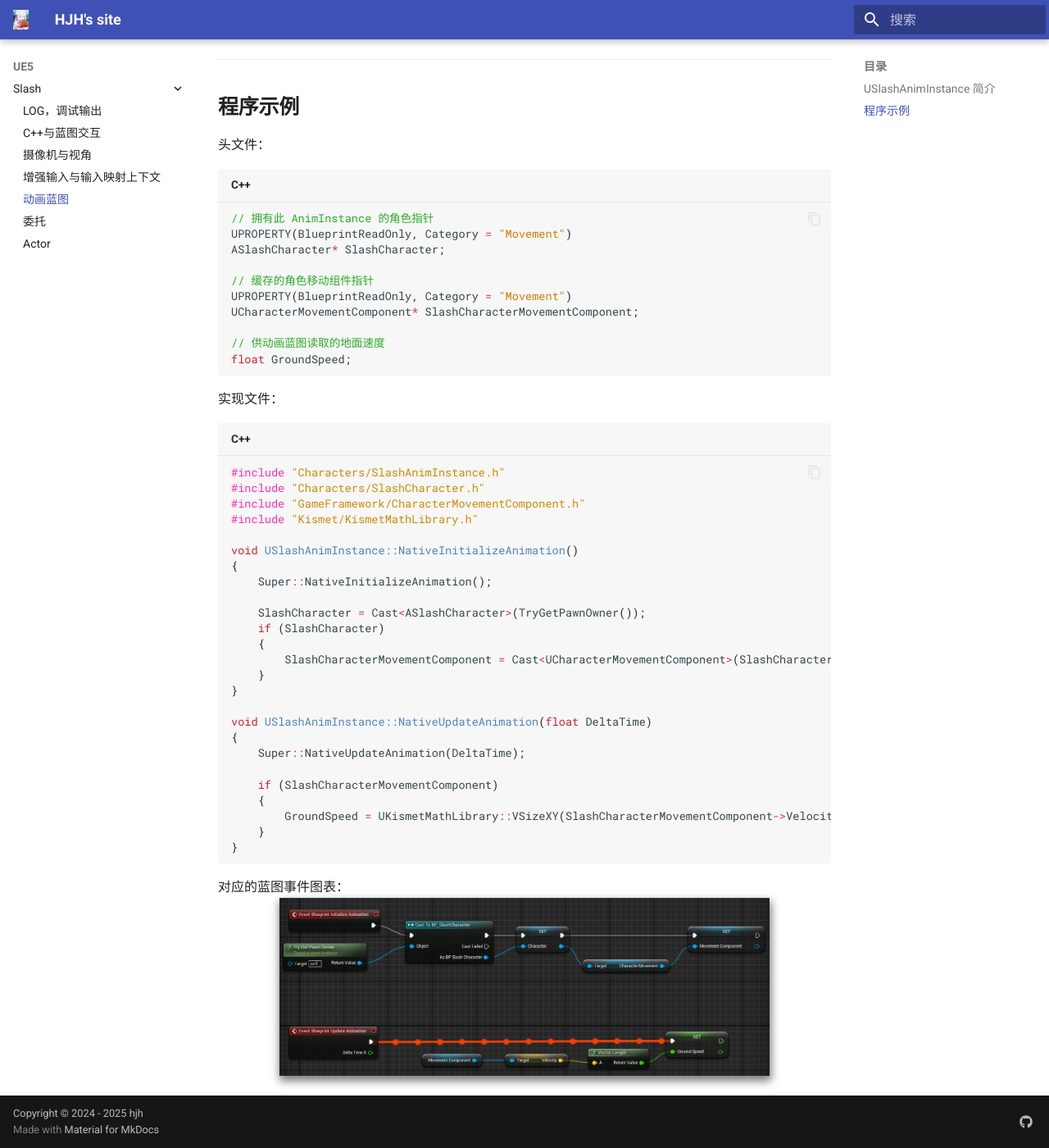
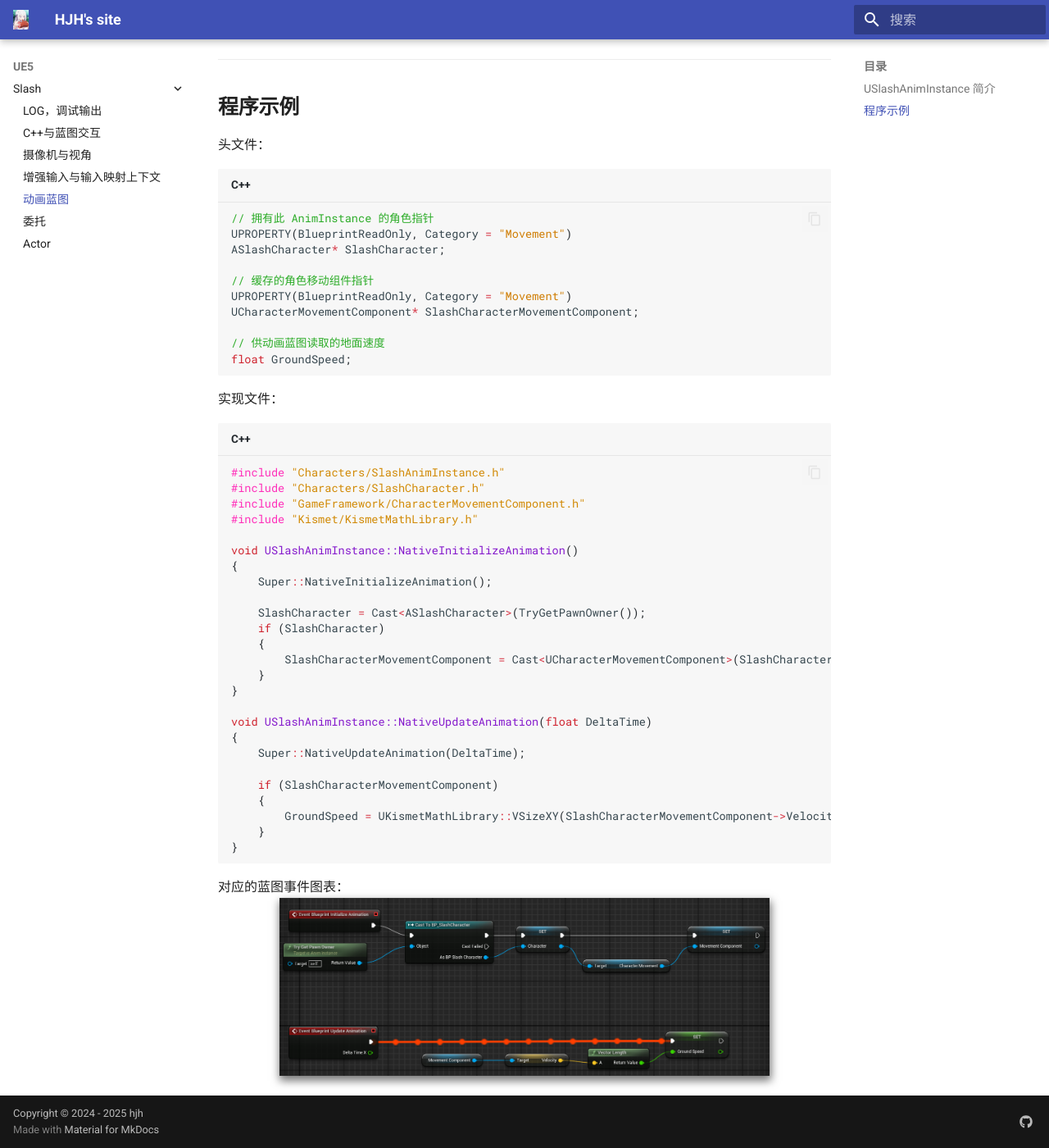
Before and after one commit to IPlayGenji6/IPlayGenji6.github.io, an MkDocs documentation site: the page built from docs/UE5/Slash/5_animation_blueprint.md, in a window 1280 px wide and 1400 px high, scrolled down 292 px. Shown: the whole window at 82% size. Built offline with MkDocs 1.6.1 and Material for MkDocs 9.7.7, drawn with Linux system fonts in a browser that asks for light colours.

Commit message:
修改代码函数颜色，测试站点部署

```diff
--- a/docs/stylesheets/extra.css
+++ b/docs/stylesheets/extra.css
@@ -148,7 +148,7 @@ body {
 
   /* 函数名（Name.Function） */
   .highlight .nf {
-    color: #4f83be;
+    color: #8418cc;
   }
 
   /* 变量名（Name.Variable） */
```
Also changed, not shown: 1 other file.
